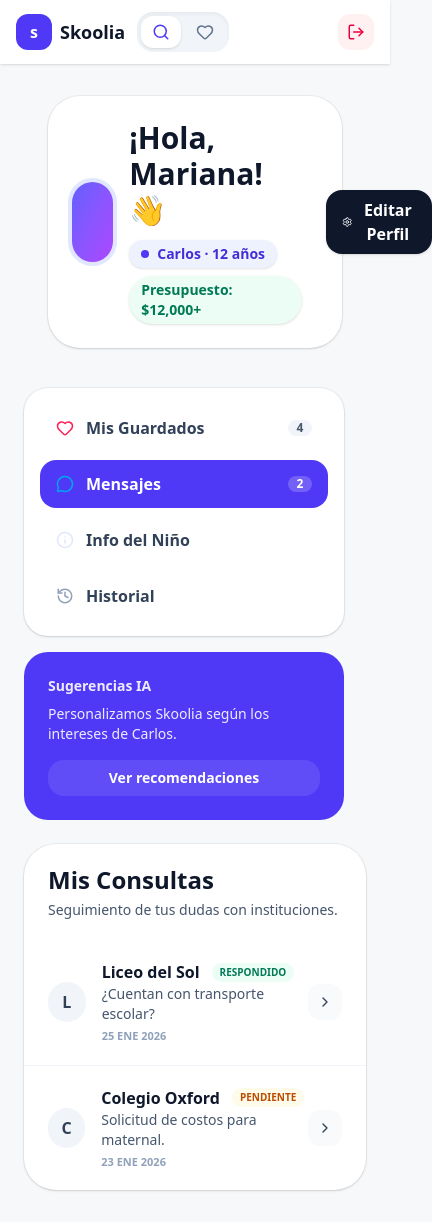
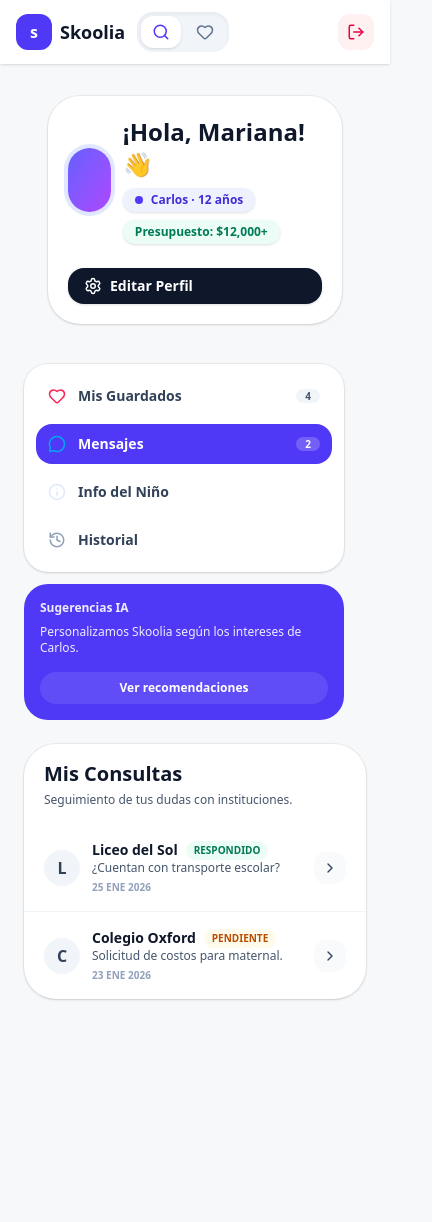
Before and after one commit to matehdz150/Skoolia, a Next.js app in the folder apps/web/: page /parents/messages in a window 390 px wide. Shown: the whole page, 432 px wide, since content can reach past the window. After the commit the page ends 1031 px from the top, so only its background shows below. Built offline with nearby package versions, Linux system fonts and the light colour scheme.

Commit message:
style(responsive-parents): compact profile header, sidebar, messages, and settings for mobile; stack layouts and adjust paddings/typography

```diff
--- a/apps/web/components/parents/MessagesList.tsx
+++ b/apps/web/components/parents/MessagesList.tsx
@@ -17,29 +17,29 @@ const items: Item[] = [
 export default function MessagesList() {
   return (
     <section className="w-full rounded-4xl bg-white p-0 shadow-sm ring-1 ring-black/5 overflow-hidden">
-      <div className="px-6 py-5">
-        <h3 className="text-2xl font-extrabold text-slate-900">Mis Consultas</h3>
-        <p className="mt-1 text-sm text-slate-600">Seguimiento de tus dudas con instituciones.</p>
+      <div className="px-5 sm:px-6 py-4 sm:py-5">
+        <h3 className="text-xl sm:text-2xl font-extrabold text-slate-900">Mis Consultas</h3>
+        <p className="mt-1 text-xs sm:text-sm text-slate-600">Seguimiento de tus dudas con instituciones.</p>
       </div>
 
       <div className="divide-y divide-slate-100">
         {items.map((it) => (
-          <div key={it.id} className="flex items-center justify-between px-6 py-5">
-            <div className="flex items-center gap-4">
-              <div className="flex h-10 w-10 items-center justify-center rounded-full bg-slate-100 font-extrabold text-slate-700">{it.initial}</div>
+          <div key={it.id} className="flex items-center justify-between px-5 sm:px-6 py-4 sm:py-5">
+            <div className="flex items-center gap-3 sm:gap-4">
+              <div className="flex h-9 w-9 sm:h-10 sm:w-10 items-center justify-center rounded-full bg-slate-100 font-extrabold text-slate-700">{it.initial}</div>
               <div>
-                <div className="flex items-center gap-3">
-                  <p className="font-extrabold text-slate-900">{it.name}</p>
+                <div className="flex flex-wrap items-center gap-2 sm:gap-3">
+                  <p className="text-sm sm:text-base font-extrabold text-slate-900">{it.name}</p>
                   <span className={`rounded-full px-2 py-0.5 text-[10px] font-bold ${
                     it.status === 'RESPONDIDO' ? 'bg-emerald-50 text-emerald-700' : 'bg-amber-50 text-amber-700'
                   }`}>{it.status}</span>
                 </div>
-                <p className="text-sm text-slate-600">{it.question}</p>
-                <p className="mt-1 text-[11px] font-bold text-slate-400">{it.date}</p>
+                <p className="text-xs sm:text-sm text-slate-600">{it.question}</p>
+                <p className="mt-1 text-[10px] sm:text-[11px] font-bold text-slate-400">{it.date}</p>
               </div>
             </div>
 
-            <button className="h-9 w-9 rounded-xl bg-slate-50 text-slate-700 hover:bg-slate-100 flex items-center justify-center" aria-label="Abrir">
+            <button className="h-8 w-8 sm:h-9 sm:w-9 rounded-xl bg-slate-50 text-slate-700 hover:bg-slate-100 flex items-center justify-center" aria-label="Abrir">
               <ChevronRight size={16} />
             </button>
           </div>
--- a/apps/web/components/parents/ParentProfileHeader.tsx
+++ b/apps/web/components/parents/ParentProfileHeader.tsx
@@ -4,17 +4,17 @@ import { Settings } from 'lucide-react';
 export default function ParentProfileHeader() {
   return (
     <section className="mx-auto w-full max-w-6xl px-6">
-      <div className="rounded-4xl bg-white p-6 shadow-sm ring-1 ring-black/5">
-        <div className="flex items-center justify-between gap-6">
-          <div className="flex items-center gap-4">
-            <div className="h-20 w-20 overflow-hidden rounded-full ring-4 ring-indigo-100">
+      <div className="rounded-4xl bg-white p-5 sm:p-6 shadow-sm ring-1 ring-black/5">
+        <div className="flex flex-col md:flex-row md:items-center md:justify-between gap-4 sm:gap-6">
+          <div className="flex items-center gap-3 sm:gap-4">
+            <div className="h-16 w-16 sm:h-20 sm:w-20 overflow-hidden rounded-full ring-4 ring-indigo-100">
               <div className="h-full w-full bg-linear-to-br from-indigo-500 to-purple-500" />
             </div>
             <div>
-              <h2 className="text-3xl font-extrabold text-slate-900">
+              <h2 className="text-2xl sm:text-3xl font-extrabold text-slate-900">
                 ¡Hola, Mariana! <span className="inline-block">👋</span>
               </h2>
-              <div className="mt-3 flex flex-wrap items-center gap-2 text-sm">
+              <div className="mt-2 sm:mt-3 flex flex-wrap items-center gap-2 text-xs sm:text-sm">
                 <span className="inline-flex items-center rounded-full bg-indigo-50 px-3 py-1 font-bold text-indigo-700 shadow-sm">
                   <span className="mr-2 inline-block h-2 w-2 rounded-full bg-indigo-600" />
                   Carlos · 12 años
@@ -26,7 +26,7 @@ export default function ParentProfileHeader() {
             </div>
           </div>
 
-          <button className="inline-flex items-center gap-2 rounded-2xl bg-slate-900 px-4 py-2 font-bold text-white shadow hover:bg-indigo-700">
+          <button className="mt-2 md:mt-0 inline-flex items-center gap-2 rounded-2xl bg-slate-900 px-4 py-2 text-sm sm:text-base font-bold text-white shadow hover:bg-indigo-700">
             <Settings size={18} /> Editar Perfil
           </button>
         </div>
--- a/apps/web/components/parents/ParentsSidebar.tsx
+++ b/apps/web/components/parents/ParentsSidebar.tsx
@@ -7,7 +7,7 @@ type Props = { active?: 'favorites' | 'messages' | 'info' | 'history' };
 export default function ParentsSidebar({ active = 'info' }: Props) {
   const Item = ({ icon, label, href, isActive, badge }: { icon: JSX.Element; label: string; href: string; isActive?: boolean; badge?: number }) => (
     <div
-      className={`flex items-center justify-between rounded-2xl px-4 py-3 font-bold ${
+      className={`flex items-center justify-between rounded-2xl px-3 sm:px-4 py-2.5 sm:py-3 text-sm sm:text-base font-bold ${
         isActive ? 'bg-indigo-600 text-white' : 'text-slate-700 hover:bg-slate-50'
       }`}
     >
@@ -16,14 +16,14 @@ export default function ParentsSidebar({ active = 'info' }: Props) {
         <span>{label}</span>
       </Link>
       {typeof badge === 'number' && (
-        <span className={`min-w-6 rounded-full px-2 text-center text-xs ${isActive ? 'bg-white/20' : 'bg-slate-100 text-slate-600'}`}>{badge}</span>
+        <span className={`min-w-6 rounded-full px-2 text-center text-[10px] sm:text-xs ${isActive ? 'bg-white/20' : 'bg-slate-100 text-slate-600'}`}>{badge}</span>
       )}
     </div>
   );
 
   return (
-    <aside className="flex w-full max-w-80 flex-col gap-4">
-      <div className="rounded-3xl bg-white p-4 shadow-sm ring-1 ring-black/5">
+    <aside className="flex w-full max-w-80 flex-col gap-3 sm:gap-4">
+      <div className="rounded-3xl bg-white p-3 sm:p-4 shadow-sm ring-1 ring-black/5">
         <div className="flex flex-col gap-2">
           <Item icon={<Heart size={18} className="text-rose-500" />} label="Mis Guardados" href="/parents/favorites" isActive={active==='favorites'} badge={4} />
           <Item icon={<MessageCircle size={18} className="text-sky-500" />} label="Mensajes" href="/parents/messages" isActive={active==='messages'} badge={2} />
@@ -32,10 +32,10 @@ export default function ParentsSidebar({ active = 'info' }: Props) {
         </div>
       </div>
 
-      <div className="rounded-3xl bg-indigo-600 p-6 text-white shadow-indigo-300">
-        <h3 className="text-sm font-bold opacity-90">Sugerencias IA</h3>
-        <p className="mt-2 text-sm opacity-90">Personalizamos Skoolia según los intereses de Carlos.</p>
-        <button className="mt-4 w-full rounded-2xl bg-white/10 px-4 py-2 text-sm font-bold hover:bg-white/20">Ver recomendaciones</button>
+      <div className="rounded-3xl bg-indigo-600 p-4 sm:p-6 text-white shadow-indigo-300">
+        <h3 className="text-xs sm:text-sm font-bold opacity-90">Sugerencias IA</h3>
+        <p className="mt-2 text-xs sm:text-sm opacity-90">Personalizamos Skoolia según los intereses de Carlos.</p>
+        <button className="mt-4 w-full rounded-2xl bg-white/10 px-3 sm:px-4 py-2 text-xs sm:text-sm font-bold hover:bg-white/20">Ver recomendaciones</button>
       </div>
     </aside>
   );
--- a/apps/web/components/parents/StudentConfigForm.tsx
+++ b/apps/web/components/parents/StudentConfigForm.tsx
@@ -9,12 +9,12 @@ export default function StudentConfigForm() {
   const [interests, setInterests] = useState('');
 
   return (
-    <section className="w-full rounded-4xl bg-white p-6 shadow-sm ring-1 ring-black/5">
+    <section className="w-full rounded-4xl bg-white p-5 sm:p-6 shadow-sm ring-1 ring-black/5">
       <div className="flex items-center justify-between">
-        <h3 className="text-2xl font-extrabold text-slate-900">Configuración del Alumno</h3>
+        <h3 className="text-xl sm:text-2xl font-extrabold text-slate-900">Configuración del Alumno</h3>
         <Wand2 className="text-indigo-600" />
       </div>
-      <p className="mt-1 text-sm text-slate-600">Define los intereses y presupuesto para mejores resultados.</p>
+      <p className="mt-1 text-xs sm:text-sm text-slate-600">Define los intereses y presupuesto para mejores resultados.</p>
 
       <div className="mt-6 grid grid-cols-1 gap-4 md:grid-cols-2">
         <div>
@@ -52,7 +52,7 @@ export default function StudentConfigForm() {
         </div>
       </div>
 
-      <button className="mt-6 flex w-full items-center justify-center gap-2 rounded-3xl bg-orange-500 px-4 py-3 font-extrabold text-white shadow-orange-200 hover:bg-orange-600">
+      <button className="mt-6 flex w-full items-center justify-center gap-2 rounded-3xl bg-orange-500 px-4 py-3 text-sm sm:text-base font-extrabold text-white shadow-orange-200 hover:bg-orange-600">
         <Save size={18} /> Guardar Información
       </button>
     </section>
```
